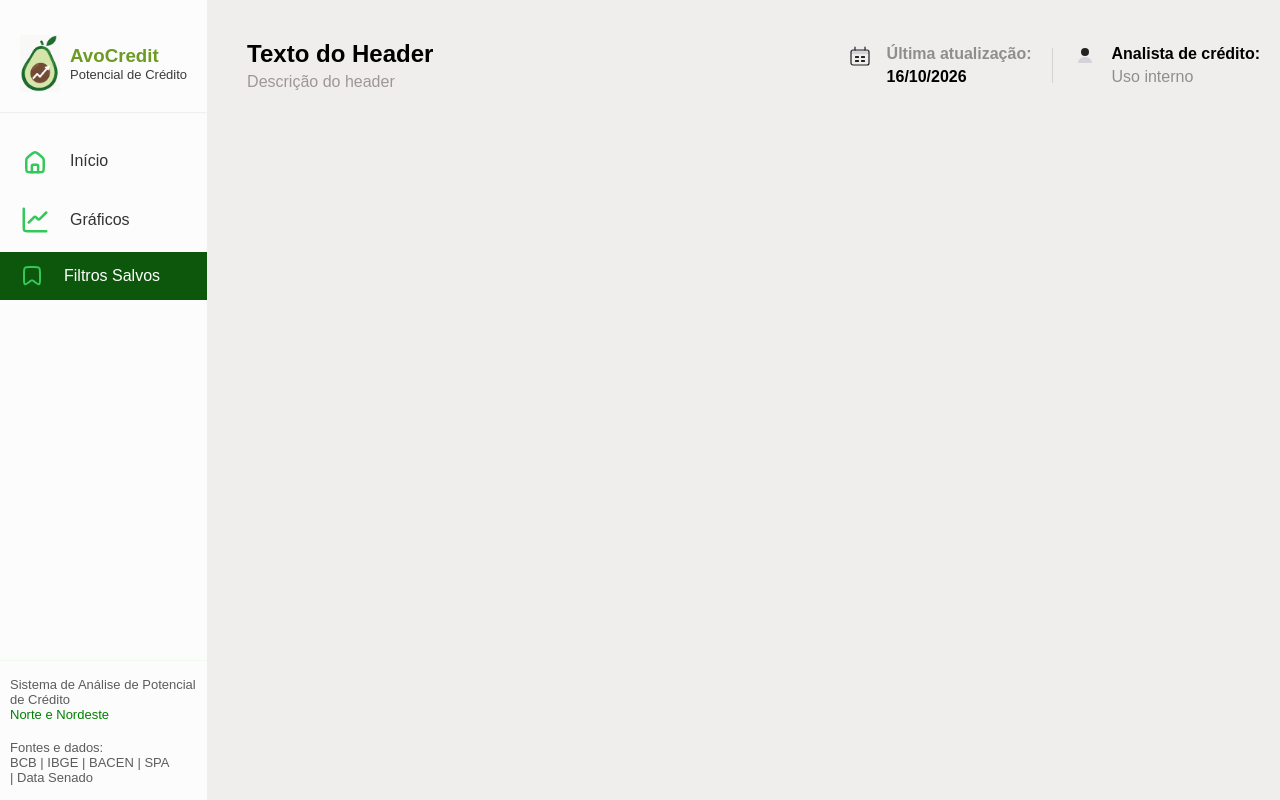
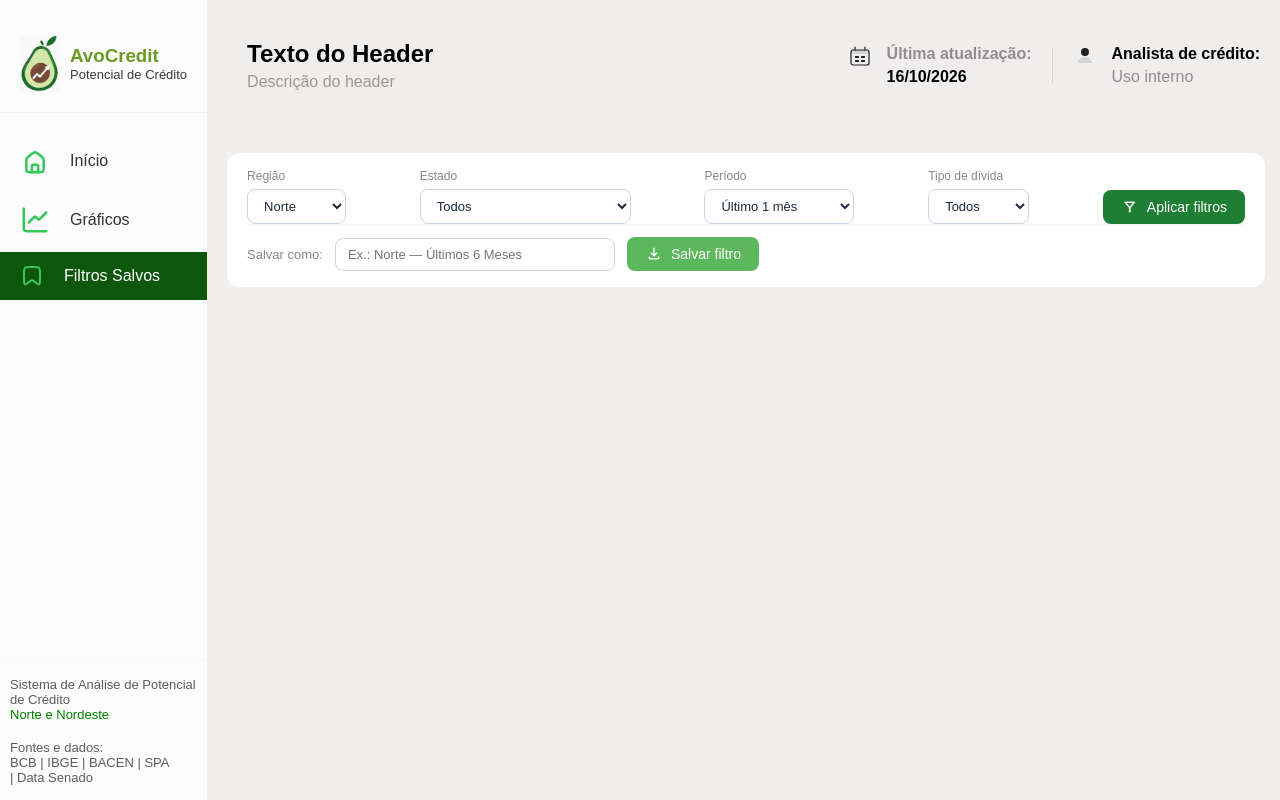
Before and after one commit to fatec-sjc-404-team/API-DSM-1SEMESTRE-2026, a Flask app: page /filtros_salvos in a window 1280 px wide. Run offline with Flask 3, Linux system fonts and the light colour scheme.

Commit message:
colocando filtros

```diff
--- a/backend/static/style.css
+++ b/backend/static/style.css
@@ -154,3 +154,122 @@ footer p{
   background: #fff;
   font: inherit;
 }
+
+.painel-filtros {
+  width: 100%;
+  margin-bottom: 24px;
+  font-family: Arial, sans-serif;
+  background-color: #ffffff;
+  padding: 16px 20px;
+  border-radius: 12px;
+  max-width: 1200px;
+}
+
+.form_box {
+  display: flex;
+  flex-direction: column;
+  gap: 12px;
+  background-color: #eeecec;
+  padding: 16px 20px;
+  border-radius: 12px;
+  box-shadow: 0 4px 12px rgba(0, 0, 0, 0.05);
+  border: 1px solid #e2e8f0;
+}
+
+.linha-filtros {
+  display: flex;
+  flex-direction: row;
+  align-items: flex-end;
+  justify-content: space-between;
+  gap: 20px;
+  flex-wrap: wrap;
+}
+
+.filtro-campo {
+  display: flex;
+  flex-direction: column;
+  gap: 6px;
+}
+
+.filtro-campo label {
+  font-size: 12px;
+  font-weight: 500;
+  color: #868886;
+}
+
+.filtro-campo select,
+.linha-salvar input {
+  padding: 8px 12px;
+  border: 1px solid #cbd5e1;
+  border-radius: 8px;
+  background-color: #ffffff;
+  font-size: 13px;
+  color: #1e293b;
+  outline: none;
+}
+
+.linha-salvar input {
+  width: 280px;
+}
+
+.linha-salvar {
+  display: flex;
+  align-items: center;
+  gap: 12px;
+  padding-top: 12px;
+  border-top: 1px solid #f1f5f9; /* Linha sutil separando as seções */
+}
+
+.linha-salvar label {
+  font-size: 13px;
+  font-weight: 500;
+  color: #868886;
+}
+
+#butao-aplicar {
+  background-color: #1e7e34;
+  color: #ffffff;
+  padding: 8px 18px;
+  display: flex;
+  align-items: center;
+  justify-content: center;
+  gap: 8px;
+  border-radius: 8px;
+  cursor: pointer;
+  font-size: 14px;
+  font-weight: 500;
+  border: none;
+  transition: background-color 0.2s;
+}
+
+#butao-aplicar:hover {
+  background-color: #155d27;
+}
+
+#butao-aplicar .material-symbols-outlined {
+  font-size: 18px;
+}
+
+#butao-salvar-filtro {
+  background-color: #5cb85c;
+  color: #ffffff;
+  padding: 8px 18px;
+  font-size: 14px;
+  font-weight: 500;
+  display: flex;
+  align-items: center;
+  justify-content: center;
+  gap: 8px;
+  border-radius: 8px;
+  cursor: pointer;
+  border: none;
+  transition: background-color 0.2s;
+}
+
+#butao-salvar-filtro:hover {
+  background-color: #4cae4c;
+}
+
+#butao-salvar-filtro .material-symbols-outlined {
+  font-size: 18px;
+}
--- a/backend/templates/base.html
+++ b/backend/templates/base.html
@@ -5,6 +5,7 @@
     <meta name="viewport" content="width=device-width, initial-scale=1.0">
     <title>{% block title %}API FATEC{% endblock %}</title>
     <link rel="stylesheet" href="{{ url_for('static', filename='style.css') }}">
+    <link rel="stylesheet" href="https://fonts.googleapis.com/css2?family=Material+Symbols+Outlined:opsz,wght,FILL,GRAD@24,400,0,0" />
 </head>
 <body>
 
--- a/backend/templates/filtros_salvos.html
+++ b/backend/templates/filtros_salvos.html
@@ -1 +1,93 @@
 {% extends "base.html" %}
+
+{% block content %}
+<div class="painel-filtros">
+  <form action="" method="get" id="painel-filtros-container">
+
+    <div class="linha-filtros">
+
+      <div class="filtro-campo">
+        <label for="filtro-regiao">Região</label>
+        <select id="filtro-regiao" name="regiao">
+          <option value="todos">Todos</option>
+          <option value="norte" selected>Norte</option>
+          <option value="nordeste">Nordeste</option>
+        </select>
+      </div>
+
+      <div class="filtro-campo">
+        <label for="filtro-estado">Estado</label>
+        <select id="filtro-estado" name="estado">
+          <option value="" selected>Todos</option>
+          <optgroup label="Região Norte">
+            <option value="AC">AC - Acre</option>
+            <option value="AM">AM - Amazonas</option>
+            <option value="AP">AP - Amapá</option>
+            <option value="PA">PA - Pará</option>
+            <option value="RO">RO - Rondônia</option>
+            <option value="RR">RR - Roraima</option>
+            <option value="TO">TO - Tocantins</option>
+          </optgroup>
+          <optgroup label="Região Nordeste">
+            <option value="AL">AL - Alagoas</option>
+            <option value="BA">BA - Bahia</option>
+            <option value="CE">CE - Ceará</option>
+            <option value="MA">MA - Maranhão</option>
+            <option value="PB">PB - Paraíba</option>
+            <option value="PE">PE - Pernambuco</option>
+            <option value="PI">PI - Piauí</option>
+            <option value="RN">RN - Rio Grande do Norte</option>
+            <option value="SE">SE - Sergipe</option>
+          </optgroup>
+        </select>
+      </div>
+
+      <div class="filtro-campo">
+        <label for="filtro-periodo">Período</label>
+        <select id="filtro-periodo" name="periodo">
+            <option value="1_mes" selected>Último 1 mês</option>
+            <option value="2_meses">Últimas 2 meses</option>
+            <option value="3_meses">Últimas 3 meses</option>
+            <option value="4_meses">Últimos 4 meses</option>
+            <option value="5_meses">Últimos 5 meses</option>
+            <option value="6_meses">Últimos 6 meses</option>
+            <option value="7_meses">Últimos 7 meses</option>
+            <option value="8_meses">Últimos 8 meses</option>
+            <option value="9_meses">Últimos 9 meses</option>
+            <option value="10_meses">Últimos 10 meses</option>
+            <option value="11_meses">Últimos 11 meses</option>
+            <option value="12_meses">Último Ano</option>
+        </select>
+      </div>
+
+      <div class="filtro-campo">
+        <label for="filtro-divida">Tipo de dívida</label>
+        <select id="filtro-divida" name="tipoDivida">
+          <option value="" selected>Todos</option>
+          <option value="saudavel">Saudável</option>
+          <option value="critica">Crítica</option>
+          <option value="mista">Mista</option>
+        </select>
+      </div>
+
+      <div class="filtro-acao-principal">
+        <button type="submit" id="butao-aplicar" class="btn-aplicar">
+          <span class="material-symbols-outlined">filter_alt</span>
+          Aplicar filtros
+        </button>
+      </div>
+
+    </div>
+
+    <div class="linha-salvar">
+      <label for="input-salvar-filtro">Salvar como:</label>
+      <input type="text" id="input-salvar-filtro" placeholder="Ex.: Norte — Últimos 6 Meses">
+      <button type="button" id="butao-salvar-filtro" class="btn-salvar">
+        <span class="material-symbols-outlined">download</span>
+        Salvar filtro
+      </button>
+    </div>
+
+  </form>
+</div>
+{% endblock %}
```
